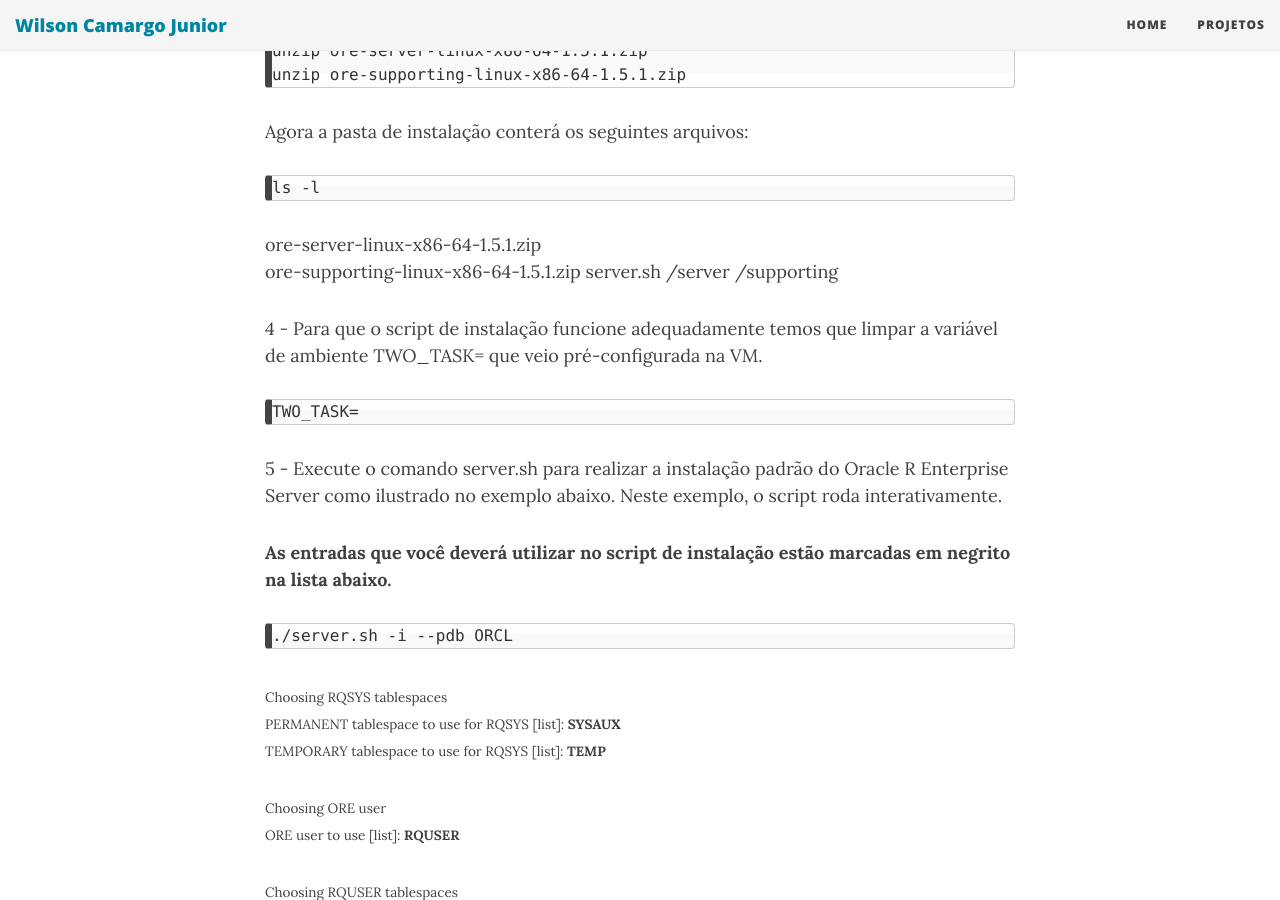
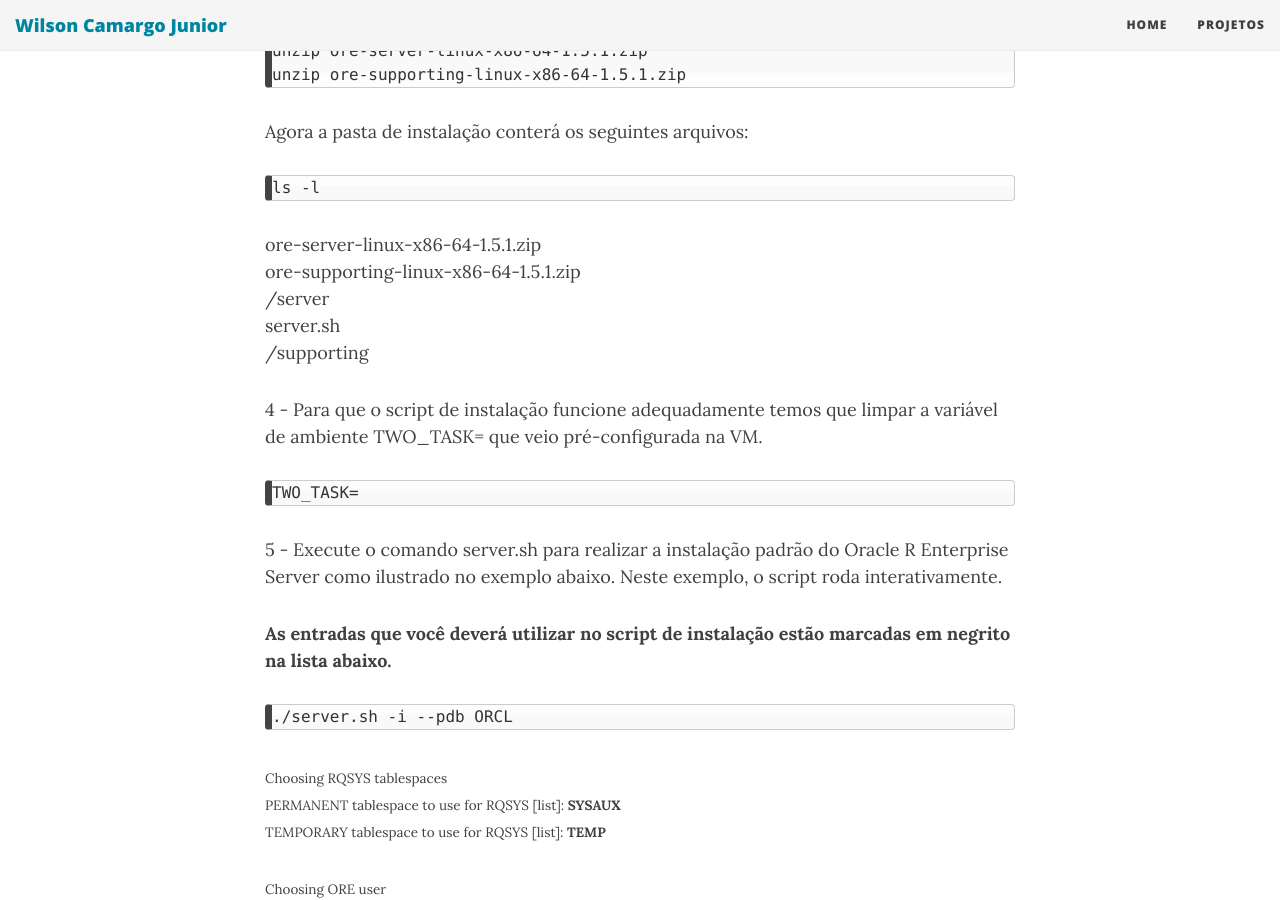
Before and after one commit to wilson-camargo-jr/teste, a Jekyll site: the page built from _posts/2018-06-18-ANN-ORE-P3.md, in a window 1280 px wide and 900 px high, scrolled down 7969 px. Built offline with Jekyll 4.4.1, drawn with Linux system fonts in a browser that asks for light colours; nearby versions of some CDN libraries.

Commit message:
Update 2018-06-18-ANN-ORE-P3.md

```diff
--- a/_posts/2018-06-18-ANN-ORE-P3.md
+++ b/_posts/2018-06-18-ANN-ORE-P3.md
@@ -159,8 +159,8 @@
 
 ore-server-linux-x86-64-1.5.1.zip
 ore-supporting-linux-x86-64-1.5.1.zip
+/server
 server.sh
-/server
 /supporting
 
 4 - Para que o script de instalação funcione adequadamente temos que limpar a variável de ambiente TWO_TASK= que veio pré-configurada na VM.
```
